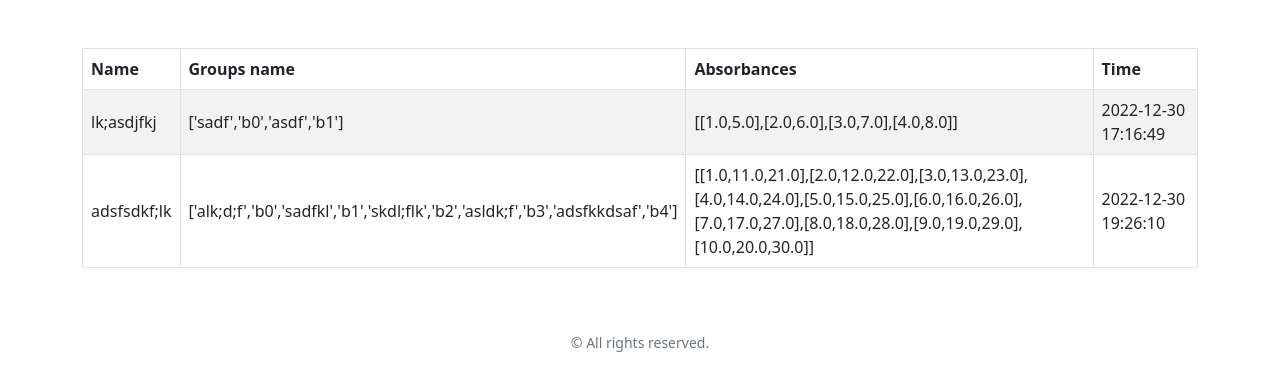
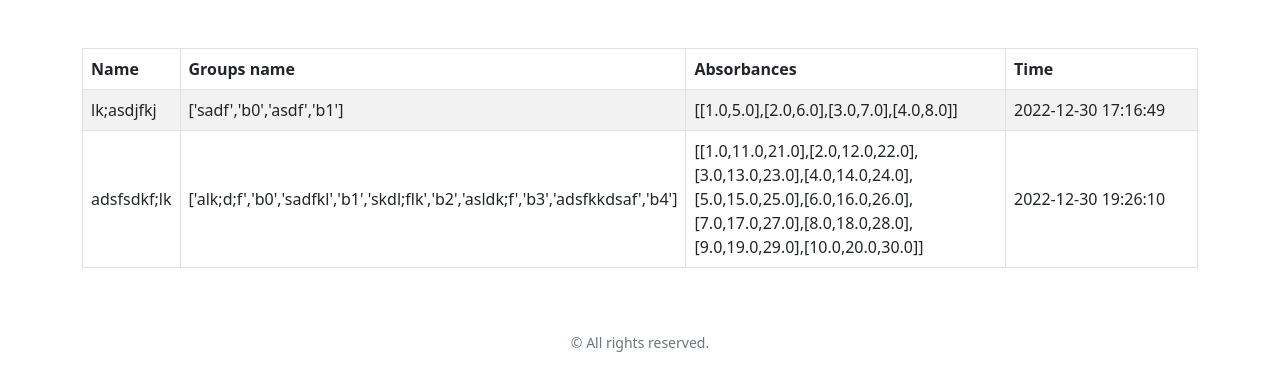
Before and after one commit to morteza1440/cs50x_final_project, a Flask app: page /history in a window 1280 px wide. Shown: the part 76-467 px from the top of the page. Run offline with Flask 2, Linux system fonts and the light colour scheme; a user stored in the database is signed in; data comes from the database, SQL or seed files in the repository; both versions use the stored data as it was after the commit; some libraries are stand-ins or nearby versions.

Commit message:
fixed history.html table.timestamp

```diff
--- a/templates/history.html
+++ b/templates/history.html
@@ -6,7 +6,7 @@
 
 {% block main %}
     <div class="table-responsive">
-        <table class="table align-middle table-striped table-bordered ">
+        <table class="table align-middle table-striped table-bordered">
             <thead>
                 <tr>
                     <th class="text-start">Name</th>
@@ -25,7 +25,7 @@
                             <td class="text-start">{{ row.name }}</td>
                             <td class="text-start">{{ row.name_groups }}</td>
                             <td class="text-start">{{ row._values }}</td>
-                            <td class="text-start">{{ row.timestamp }}</td>
+                            <td class="text-start" style="width: 12rem !important">{{ row.timestamp }}</td>
                         </tr>
 
                     {% endfor %}
```
Also changed, not shown: mttcalc.db, 1 other file.
